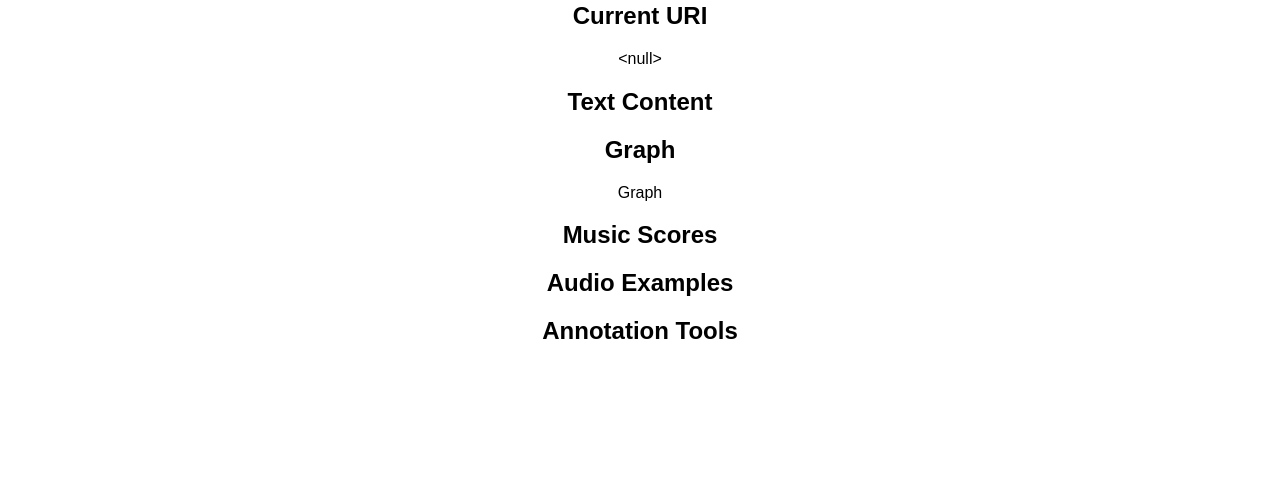
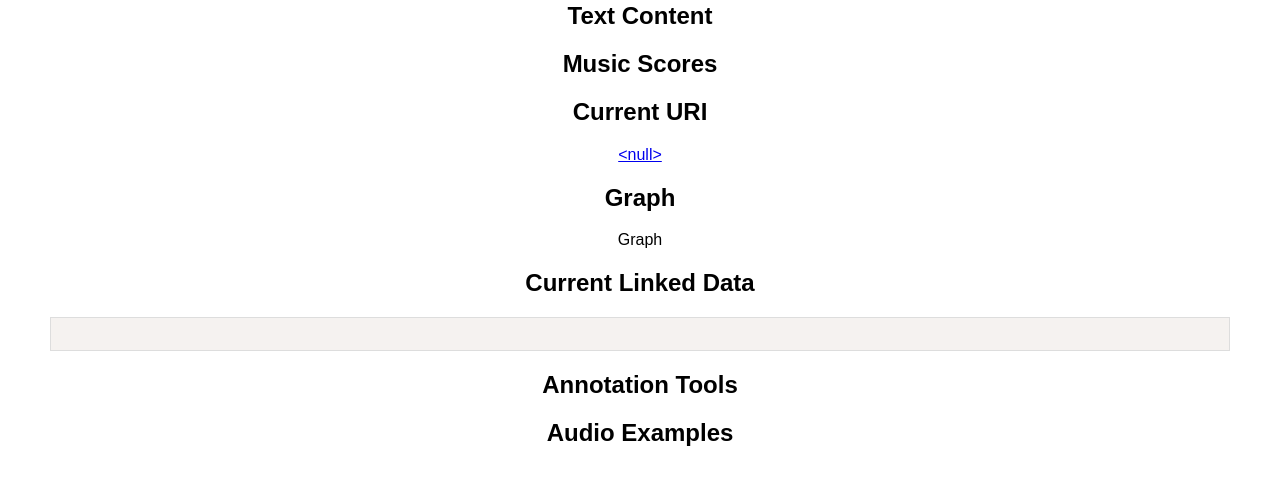
Before and after one commit to iwk-digital/primal, a Flask app: page / in a window 1280 px wide. Shown: the part 450-947 px from the top of the page. Before the commit the page ends 789 px from the top, so only its background shows below. Run offline with Flask 3, Linux system fonts and the light colour scheme; some libraries are stand-ins or nearby versions.

Commit message:
Add code listing of current JSON-LD structure

```diff
--- /dev/null
+++ b/app/static/css/prism.css
@@ -0,0 +1,11 @@
+pre {
+    background-color: #f4f4f4;
+    border: 1px solid #ddd;
+    padding: 10px;
+    overflow: auto;
+}
+
+code {
+    font-family: Consolas, "Courier New", monospace;
+    color: #333;
+}
--- a/app/static/css/styles.css
+++ b/app/static/css/styles.css
@@ -7,3 +7,13 @@ body {
 #music-scores .highlight {
     fill:red;
 }
+
+#graph .current rect{
+    stroke: red !important;
+}
+
+#graph .mermaidTooltip {
+    position: absolute;
+    text-align: center;
+    max-width: 200px;
+}
--- a/app/templates/index.html
+++ b/app/templates/index.html
@@ -16,7 +16,17 @@
       rel="stylesheet"
       href="{{ url_for('static', filename='css/styles.css') }}"
     />
+    <link
+      rel="stylesheet"
+      href="{{ url_for('static', filename='css/prism.css') }}"
+    />
+    <link
+      href="https://cdnjs.cloudflare.com/ajax/libs/prism/1.29.0/themes/prism.min.css"
+      rel="stylesheet"
+    />
     <script src="https://unpkg.com/mermaid@10/dist/mermaid.min.js"></script>
+    <script src="https://cdnjs.cloudflare.com/ajax/libs/prism/1.29.0/prism.min.js"></script>
+    <script src="https://cdnjs.cloudflare.com/ajax/libs/prism/1.29.0/components/prism-json.min.js"></script>
     <script>
       mermaid.initialize({ startOnLoad: false });
     </script>
@@ -42,29 +52,33 @@
     </header>
     <main>
       <section>
+        <h2>Text Content</h2>
+        <p id="text-content"></p>
+      </section>
+      <section>
+        <h2>Music Scores</h2>
+        <div id="music-scores"></div>
+      </section>
+      <section>
         <h2>Current URI</h2>
         <p id="current-uri"></p>
-      </section>
-      <section>
-        <h2>Text Content</h2>
-        <p id="text-content"></p>
       </section>
       <section>
         <h2>Graph</h2>
         <div id="graph">Graph</div>
       </section>
       <section>
-        <h2>Music Scores</h2>
-        <div id="music-scores"></div>
+        <h2>Current Linked Data</h2>
+        <pre><code id="json-display" class="language-json"></code></pre>
+      </section>
+      <section>
+        <h2>Annotation Tools</h2>
+        <div id="annotation-tools"></div>
       </section>
       <section>
         <h2>Audio Examples</h2>
         <div id="audio-examples"></div>
       </section>
-      <section>
-        <h2>Annotation Tools</h2>
-        <div id="annotation-tools"></div>
-      </section>
     </main>
   </body>
 </html>
```
Also changed, not shown: app/static/lib/LDObj.js, app/static/lib/graph.js, app/static/lib/main.js.
